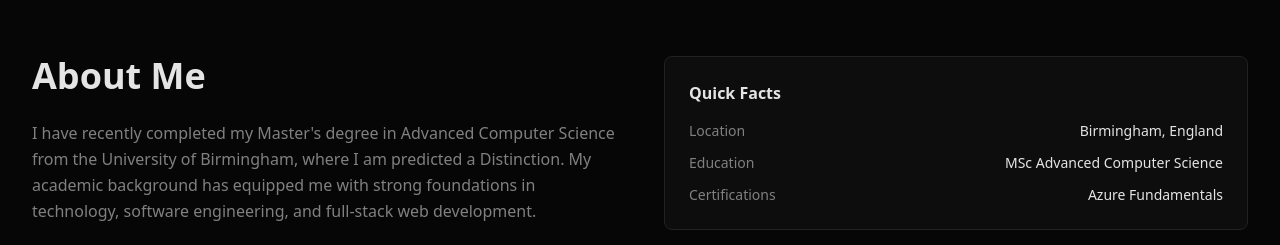
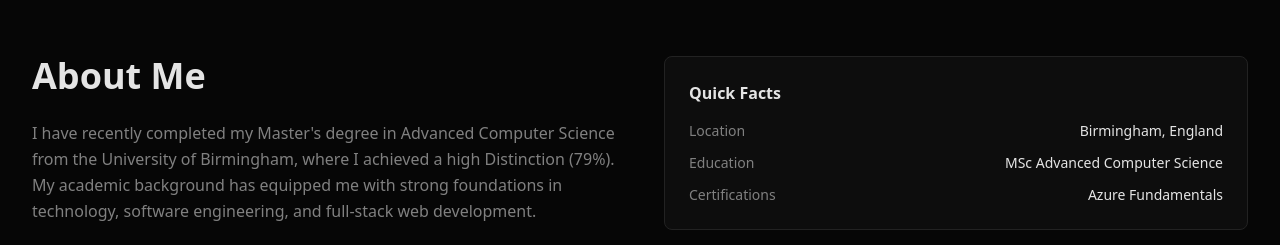
Before and after one commit to Joshua-Onley/portfolio, a React (Vite) app: page / in a window 1280 px wide. Shown: the part 840-1085 px from the top of the page. Built offline with nearby package versions, Linux system fonts and the light colour scheme.

Commit message:
update about me section

```diff
--- a/src/components/About.tsx
+++ b/src/components/About.tsx
@@ -8,7 +8,7 @@ export default function About() {
               <div className="space-y-4 text-muted-foreground leading-relaxed">
                 <p>
                   I have recently completed my Master's degree in Advanced Computer Science from the University
-                  of Birmingham, where I am predicted a Distinction. My academic background has equipped me with strong
+                  of Birmingham, where I achieved a high Distinction (79%). My academic background has equipped me with strong
                   foundations in technology, software engineering, and full-stack web development.
                 </p>
                 <p>
```
